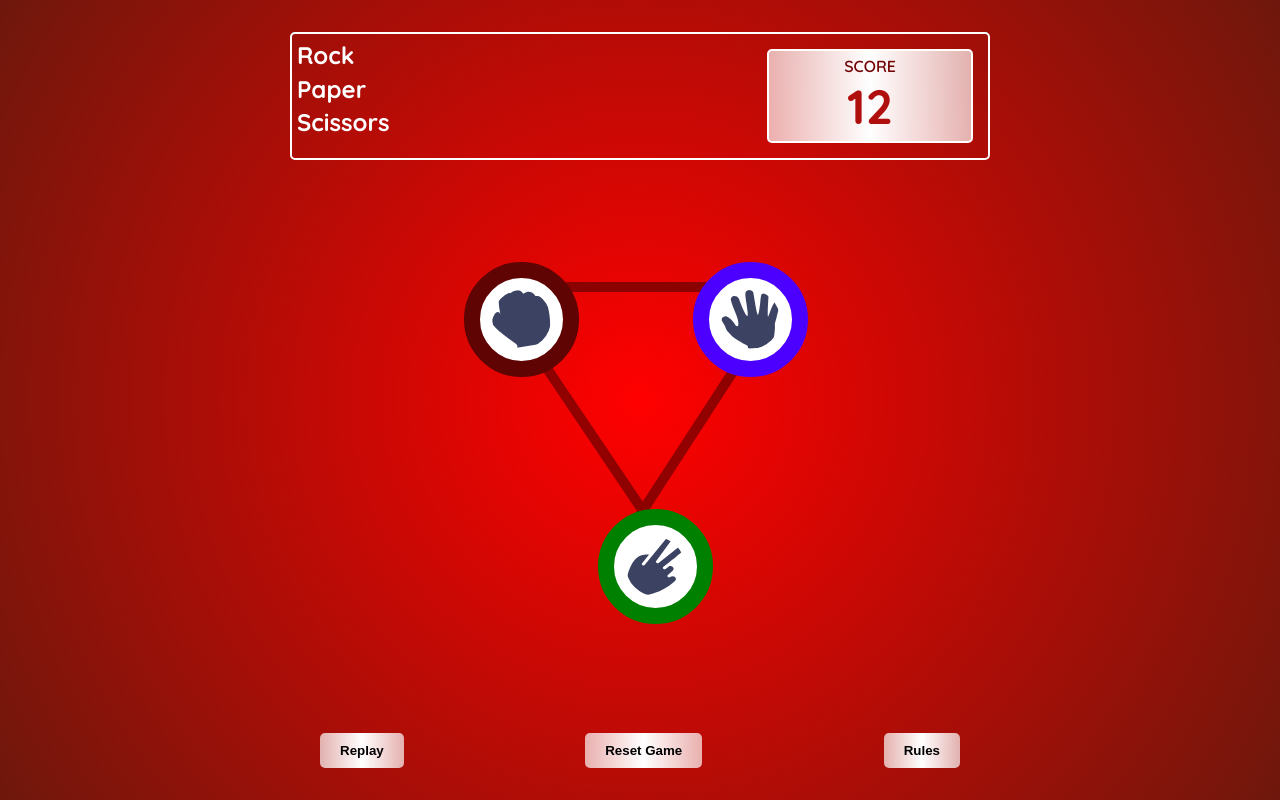
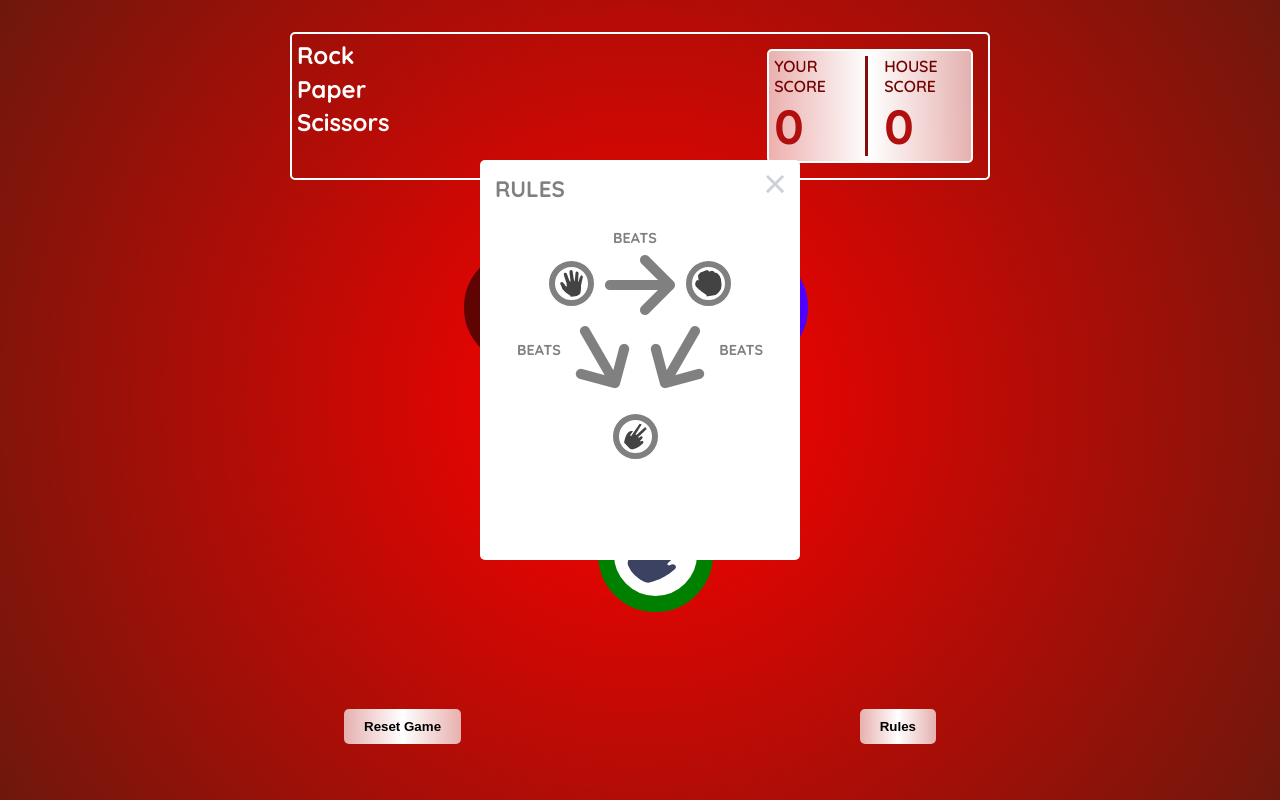
Before and after one commit to buheracoupe/rock-paper-scissors, a plain HTML site: page index.html in a window 1280 px wide. Drawn offline with Linux system fonts and the light colour scheme.

Commit message:
create and style modal rules box

```diff
--- a/index.html
+++ b/index.html
@@ -8,13 +8,21 @@
     <link rel="preconnect" href="https://fonts.googleapis.com">
 <link rel="preconnect" href="https://fonts.gstatic.com" crossorigin>
 <link href="https://fonts.googleapis.com/css2?family=Open+Sans:ital,wght@0,300..800;1,300..800&family=Poppins:ital,wght@0,100;0,200;0,300;0,400;0,500;0,600;0,700;0,800;0,900;1,100;1,200;1,300;1,400;1,500;1,600;1,700;1,800;1,900&family=Quicksand:wght@300..700&display=swap" rel="stylesheet">
+<script src="https://kit.fontawesome.com/ac797531a6.js" crossorigin="anonymous"></script>
 </head>
 <body>
  <section id="section1">
     <h2>Rock<br>Paper<br>Scissors</h2>
     <div class="score-card">
-        <p class="score-label">SCORE</p>
-        <p class="score">12</p>
+        <div class="user-score">
+            <p class="score-label"> YOUR SCORE</p>
+            <p class="user score">0</p>
+        </div>
+        <div class="score-divider"></div>
+        <div class="house-score">
+            <p class="score-label"> HOUSE SCORE</p>
+            <p class="house score">0</p>
+        </div>
     </div>
  </section>
  <section id="section2">
@@ -31,14 +39,26 @@
     </div>
  </section>
  <section id="section3">
-    <button onclick="replayRound()" class=" game-btn replay">Replay</button>
     <button onclick="resetGame()" class=" game-btn reset">Reset Game</button>
     <button onclick="toggleRules()" class="game-btn" id="rules">Rules</button>
  </section>
-<div class="rules-modal">
-<img id="hideRulesBtn" onclick="hideRules()" src="./rock-paper-scissors-master/rock-paper-scissors-master/images/icon-close.svg" alt="close icon">
-
-</div>
+ <div class="rules-modal">
+    <div class="modal-header">
+        <p class="rules-text">RULES</p>
+        <img id="hideRulesBtn" onclick="hideRules()" src="./rock-paper-scissors-master/rock-paper-scissors-master/images/icon-close.svg" alt="close icon">
+    </div>
+    <div class="rules-image">
+        <img src="./rock-paper-scissors-master/rock-paper-scissors-master/images/icon-paper.svg" class="appendage"  alt="back facing hand" id="modal-paper">
+        <p class="beats beats3">BEATS</p>
+        <i id="arrow1" class="fa-solid fa-arrow-right"></i>
+        <img src="./rock-paper-scissors-master/rock-paper-scissors-master/images/icon-rock.svg" alt="fist" class="appendage" id="modal-rock">
+        <p class="beats beats2">BEATS</p>
+        <i id="arrow2" class="fa-solid fa-arrow-right"></i>
+        <img src="./rock-paper-scissors-master/rock-paper-scissors-master/images/icon-scissors.svg" class="appendage" alt="scissors fingers" id="modal-scissors">
+        <p class="beats beats1">BEATS</p>
+        <i id="arrow3" class="fa-solid fa-arrow-right"></i>
+    </div>
+    </div>
 
 
     <script src="main.js"></script>
--- a/main.js
+++ b/main.js
@@ -1,3 +1,4 @@
+//Retrieving Elements
 const rulesModal = document.querySelector(".rules-modal");
 const rulesBtn = document.querySelector("#rules");
 const rock = document.querySelector("#rock");
@@ -7,10 +8,12 @@ const optionsArray = [rock, paper, scissors];
 const userOptions = document.querySelectorAll(".hand");
 const resultsDisplay = document.querySelector(".results-display");
 const triangleContainer = document.querySelector(".triangle-container");
-const score = document.querySelector(".score");
+const score = document.querySelector(".user.score");
+const computerScore = document.querySelector(".house.score");
+let currentComputerScore = parseInt(computerScore.innerText)
 let currentScore = parseInt(score.innerText)
 let selectedOption;
-
+let whoWon;
 // generate random Computer Pick
 function randomPick(){
     randomOptionIndex = Math.round(Math.random()*2)
@@ -30,6 +33,7 @@ userOptions.forEach((option) => {
 function determineWinner(){
     console.log("is this working?")
 const computerOption = randomPick();
+
 console.log(computerOption.id)
 triangleContainer.style.display = "none";
 // construct switch statement for the conditional checks
@@ -39,14 +43,19 @@ switch(true){
     case computerOption === rock && selectedOption === scissors:
     case computerOption === scissors && selectedOption === paper:
     console.log("Computer Wins")
+    whoWon = "computer";
+    updateScore();
     resultsDisplay.innerHTML = `<div class="results-container">
         <div class="user-result">
             <p>You Picked</p>
             <img class="hand result-hand" id="${selectedOption.id}" src="${selectedOption.src}" alt="user-choice">
         </div>
-        <div class="result">Computer Won!</div>
+        <div class="result">
+        <p>The House Won!</p>
+        <button onclick="replayRound()" id="play-again">Play Again</button>
+        </div>
         <div class="computer-result">
-            <p>Computer Picked</p>
+            <p>The House Picked</p>
             <img class="hand result-hand" id="${computerOption.id}" src="${computerOption.src}" alt="computer-choice">
         </div>
     </div>`
@@ -56,15 +65,19 @@ switch(true){
     case selectedOption === rock && computerOption === scissors:
     case selectedOption === scissors && computerOption === paper:
     console.log("User Wins")
-    updateScore(true)
+    whoWon = "user"
+    updateScore();
     resultsDisplay.innerHTML = `<div class="results-container">
         <div class="user-result">
             <p>You Picked</p>
             <img class="hand result-hand" id="${selectedOption.id}" "src="${selectedOption.src}" alt="user-choice">
         </div>
-        <div class="result">You Won!</div>
+        <div class="result">
+        <p>You Won!</p>
+        <button onclick="replayRound()" id="play-again">Play Again</button>
+        </div>
         <div class="computer-result">
-            <p>Computer Picked</p>
+            <p>The House Picked</p>
             <img class="hand result-hand" id="${computerOption.id}" src="${computerOption.src}" alt="computer-choice">
         </div>
     </div>`
@@ -72,8 +85,13 @@ switch(true){
     // handling ties
     case selectedOption === computerOption:
         resultsDisplay.innerHTML = `<div class="results-container tie-container">
-        <p class="tie">It's a Tie! You both picked</p>
+        <p class="tie">Both You and the House picked</p>
         <img class="hand result-hand" id="${computerOption.id}" src="${computerOption.src}" alt="computer-choice">
+        <div class="result">
+        <p>It's a Tie!</p>
+        <button onclick="replayRound()" id="play-again">Play Again</button>
+        </div>
+
     </div>`
 }
 resultsDisplay.style.display = "block"
@@ -95,33 +113,34 @@ function hideRules(){
 }
 
 
-function updateScore(roundResult){
-if(roundResult){
+function updateScore(){
+if(whoWon === "user"){
     currentScore++
    score.textContent = currentScore;
+}else if(whoWon === "computer"){
+    currentComputerScore++
+    computerScore.textContent = currentComputerScore;
 }
 }
 
 function replayRound(){
+playAgain = document.querySelector("#play-again")
 resultsDisplay.style.display = "none";
 triangleContainer.style.display = "block";
 }
 
 function resetGame(){
 currentScore = 0;
+currentComputerScore =0;
 score.textContent = currentScore;
+computerScore.textContent = currentComputerScore;
 resultsDisplay.style.display = "none";
 triangleContainer.style.display = "block";
 }
 
-rulesModal.addEventListener("click", (event) => {
-    event.stopPropagation(); // Prevent event from bubbling up
-  });
 
   document.addEventListener("click", (event) => {
     if (event.target !== rulesModal && event.target !== rulesBtn && rulesModal.style.display === "block") {
       hideRules();
-      console.log("don't run")
-      console.log(rulesModal.style.display)
     }
   });
--- a/styles.css
+++ b/styles.css
@@ -31,8 +31,7 @@ flex-direction: column;
     border:2px solid white;
     padding: 5px;
     display: flex;
-    flex-direction: column;
-    justify-content: space-between;
+    gap: 1rem;
     align-items: center;
     border-radius: 5px;
     margin: 10px;
@@ -43,7 +42,11 @@ flex-direction: column;
 .score{
     font-size: 3rem;
     font-weight: 700;
-
+}
+.score-divider{
+    width: 5px;
+    height: 100%;
+    background-color: rgb(132, 14, 14);
 }
 .score-label{
     font-size: 1rem;
@@ -68,7 +71,7 @@ line-height:1.4em;
 }
 #section2{
     height: 40%;
-    margin-top: 4rem;
+    margin-top: 2rem;
 }
 #triangle1{
     position: relative;
@@ -106,25 +109,14 @@ line-height:1.4em;
     border-radius: 5px;
     cursor: pointer;
     font-weight: 700;
+    margin: 1.5rem;
 }
 #section3 button:hover{
     background: linear-gradient(to right, hsla(0, 51%, 64%, 0.678), hsl(0, 0%, 100%), hsla(0, 51%,64%,0.678));
     transition: all 0.3s ease;
     transform: scale(1.05);
 }
-.rules-modal{
-    display: none;
-    position: fixed;
-    top: 40%;
-    left: 35;
-    width: 40%;
-    height: 40%;
-    background: white;
-    z-index: 100;
-    padding: 5px;
-    border-radius: 5px;
-    max-width: 500px;
-}
+
 #hideRulesBtn{
 cursor: pointer
 }
@@ -182,6 +174,7 @@ border-color: green;
     border-radius: 5px;
     padding: 5px;
     background-color: rgba(0, 0, 0, 0.416);
+    min-width: 300px;
 
 
 }
@@ -194,3 +187,118 @@ flex-direction: column;
     align-items: center;
     gap: 1rem;
 }
+#play-again{
+    background-color: white;
+    color: black;
+    padding: 6px;
+    font-weight: 600;
+    font-size: 1.3rem;
+    border: none;
+    border-radius: 5px;
+    cursor: pointer;
+    margin: 1rem;
+    transition: ease .2s;
+}
+#play-again:hover{
+transform: scale(1.05);
+color: rgb(30, 30, 166);
+}
+/* rules modal styling */
+.rules-modal{
+    display: block;
+    position: fixed;
+    top: 20%;
+    left: 35;
+    width: 20rem;
+    height:25rem;
+    background: white;
+    z-index: 100;
+    padding: 5px;
+    border-radius: 5px;
+}
+.rules-image > *{
+    filter: grayscale(1);
+}
+.rules-image{
+    position: relative;
+    height: 100%;
+}
+ i{
+font-size: 5rem;
+color: grey;
+}
+#modal-rock{
+right:4rem;
+top: 1rem;
+
+}
+#modal-paper{
+left: 4rem;
+top: 1rem;
+}
+#modal-scissors{
+    bottom:11rem;
+    left: 8rem;
+
+}
+.appendage{
+    border: 6px solid grey;
+    width: 45px;
+    height: 45px;
+    object-fit: contain;
+    padding: 3px;
+    border-radius: 50%;
+    position: absolute;
+    z-index: 200;
+}
+#arrow1{
+position: absolute;
+left:7.5rem;
+top:0;
+}
+#arrow2{
+position:absolute;
+right: 5rem;
+top:4.5rem;
+transform: rotate(120deg);
+}
+#arrow3{
+position:absolute;
+left: 5rem;
+top: 4.5rem;
+transform: rotate(60deg);
+}
+
+.rules-text{
+    color: grey;
+    font-size: 1.4rem;
+    font-weight: 800;
+}
+.modal-header{
+    display: flex;
+    justify-content: space-between;
+    padding: 10px;
+    margin-bottom:2rem;
+}
+.beats{
+    color:grey;
+    font-weight: 700;
+    font-size: .9rem;
+    position: absolute;
+}
+.beats1{
+left: 8rem;
+top: -1rem;
+}
+.beats2{
+top:6rem;
+left: 2rem;
+}
+.beats3{
+top:6rem;
+right:2rem;
+}
+#hideRulesBtn{
+    width: 1.2rem;
+    height: 1.2em;
+}
```
Also changed, not shown: rock-paper-scissors-master/rock-paper-scissors-master/index.html (deleted, +0 -37 lines).
